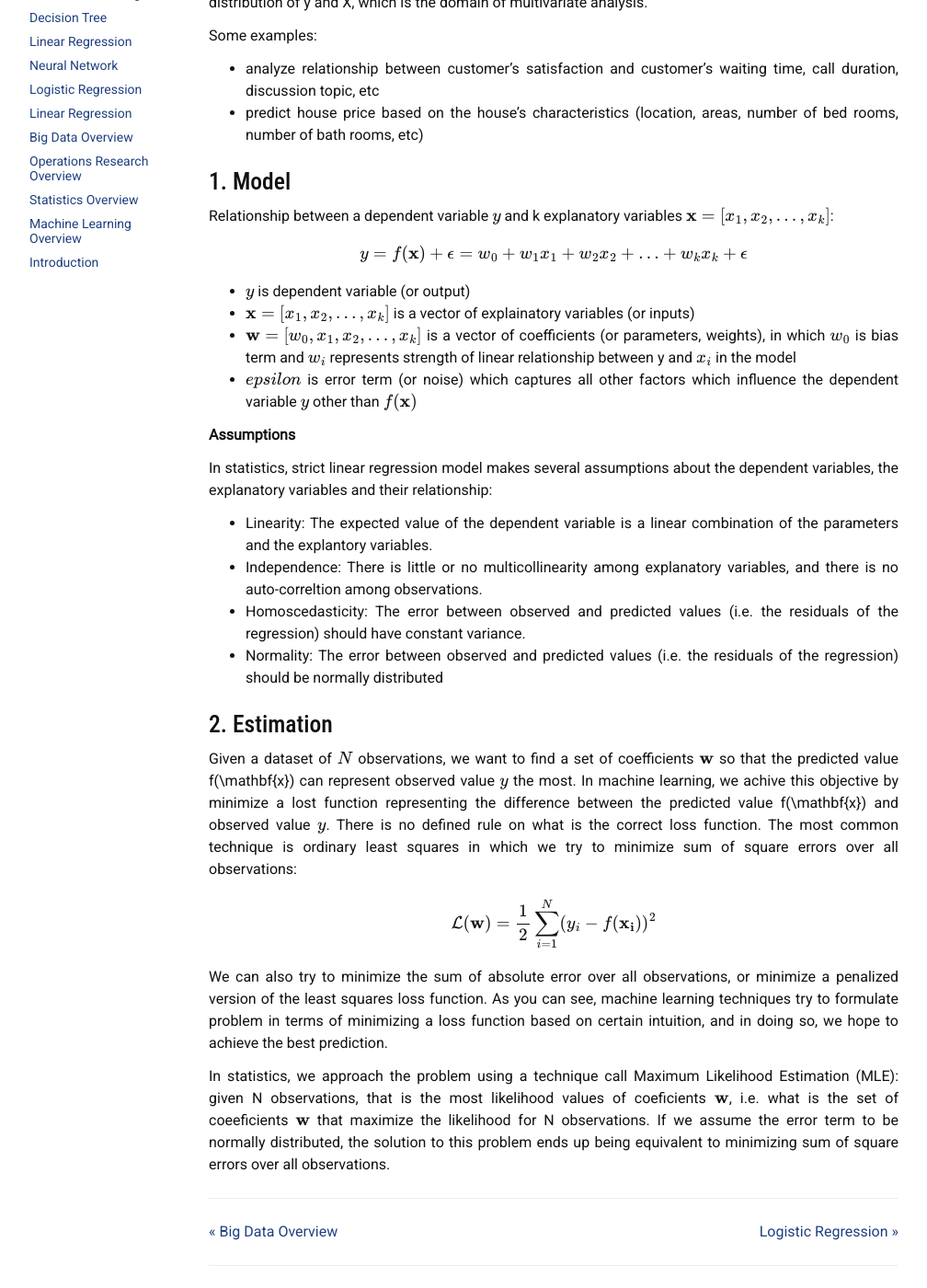
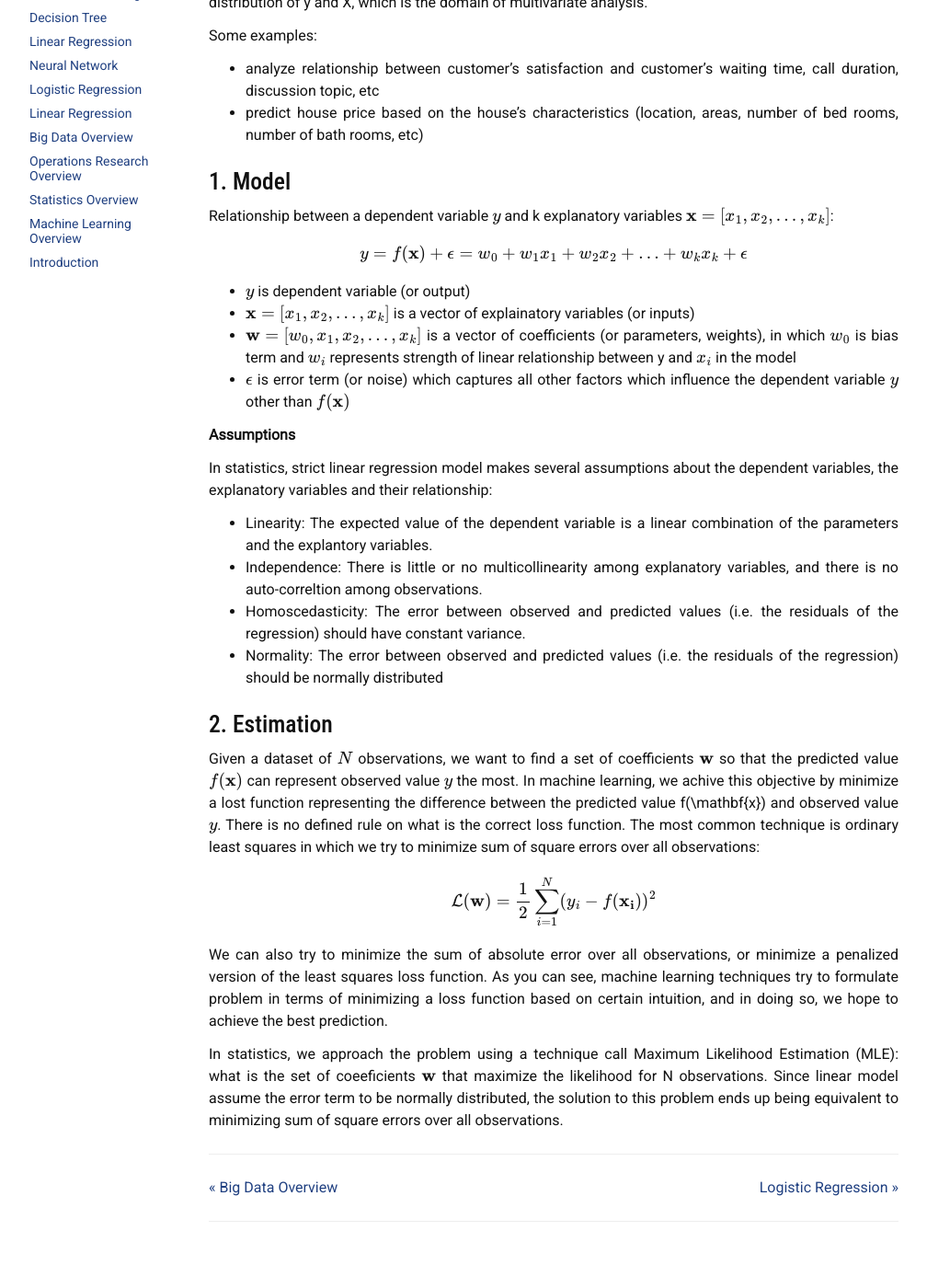
Before and after one commit to liambll/blog-archive, a Jekyll site: the page built from _posts/2017-06-29-linear-regression.markdown, in a window 1280 px wide and 1400 px high, scrolled down 401 px. Shown: the whole window at 92% size, without its empty margins (38-1046 px from the left). Built offline with Jekyll 4.4.1, drawn with Linux system fonts in a browser that asks for light colours; nearby versions of some CDN libraries; formulas are drawn with MathJax 3; comment, search, counter and statistics services are not loaded; after the commit the page ends 1753 px from its top, so only the background shows below that.

Commit message:
Update 2017-06-29-linear-regression.markdown

```diff
--- a/_posts/2017-06-29-linear-regression.markdown
+++ b/_posts/2017-06-29-linear-regression.markdown
@@ -28,7 +28,7 @@
 * \\(y\\) is dependent variable (or output)
 * \\(\mathbf{x} = [x_1, x_2, ..., x_k] \\) is a vector of explainatory variables (or inputs)
 * \\(\mathbf{w} = [w_0, x_1, x_2, ..., x_k] \\) is a vector of coefficients (or parameters, weights), in which \\(w_0\\) is bias term and \\(w_i\\) represents strength of linear relationship between y and \\(x_i\\) in the model
-* \\(epsilon\\) is error term (or noise) which captures all other factors which influence the dependent variable \\(y\\) other than \\(f(\mathbf{x})\\)
+* \\(\epsilon\\) is error term (or noise) which captures all other factors which influence the dependent variable \\(y\\) other than \\(f(\mathbf{x})\\)
 
 __Assumptions__
 
@@ -39,9 +39,9 @@
 * Normality: The error between observed and predicted values (i.e. the residuals of the regression) should be normally distributed
 
 ## 2. Estimation
-Given a dataset of \\(N\\) observations, we want to find a set of coefficients \\(\mathbf{w}\\) so that the predicted value f(\mathbf{x}) can represent observed value \\(y\\) the most.
+Given a dataset of \\(N\\) observations, we want to find a set of coefficients \\(\mathbf{w}\\) so that the predicted value \\(f(\mathbf{x})\\) can represent observed value \\(y\\) the most.
 In machine learning, we achive this objective by minimize a lost function representing the difference between the predicted value f(\mathbf{x}) and observed value \\(y\\). There is no defined rule on what is the correct loss function. The most common technique is ordinary least squares in which we try to minimize sum of square errors over all observations:
 \\[ \mathcal{L}(\mathbf{w}) = \frac{1}{2}\sum_{i=1}^N (y\_i - f(\mathbf{x_i}))^2 \\]
 We can also try to minimize the sum of absolute error over all observations, or minimize a penalized version of the least squares loss function. As you can see, machine learning techniques try to formulate problem in terms of minimizing a loss function based on certain intuition, and in doing so, we hope to achieve the best prediction.
 
-In statistics, we approach the problem using a technique call Maximum Likelihood Estimation (MLE): given N observations, that is the most likelihood values of coeficients \\(\mathbf{w}\\), i.e. what is the set of coeeficients \\(\mathbf{w}\\) that maximize the likelihood for N observations. If we assume the error term to be normally distributed, the solution to this problem ends up being equivalent to minimizing sum of square errors over all observations.
+In statistics, we approach the problem using a technique call Maximum Likelihood Estimation (MLE): what is the set of coeeficients \\(\mathbf{w}\\) that maximize the likelihood for N observations. Since linear model assume the error term to be normally distributed, the solution to this problem ends up being equivalent to minimizing sum of square errors over all observations.
```
